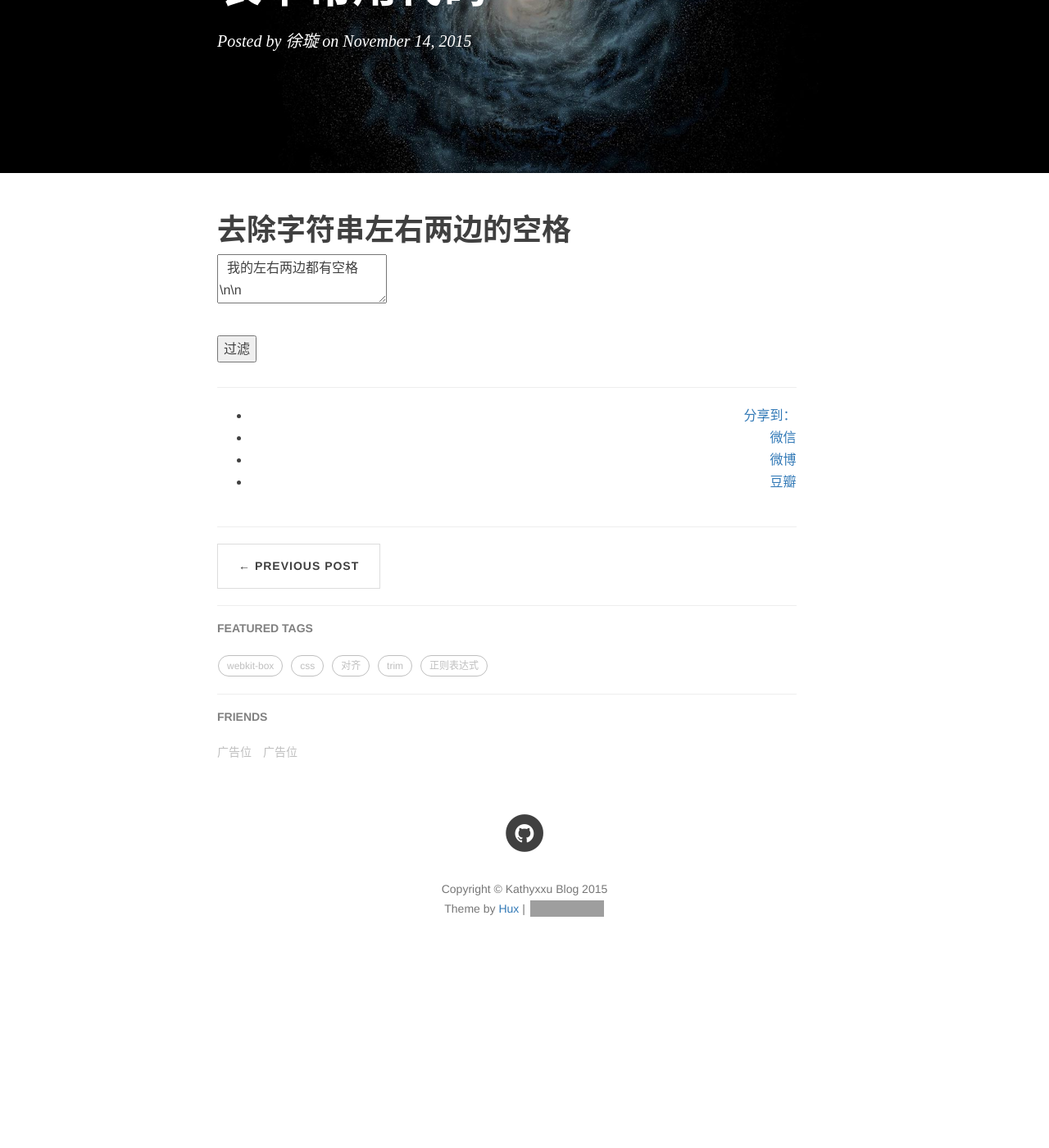
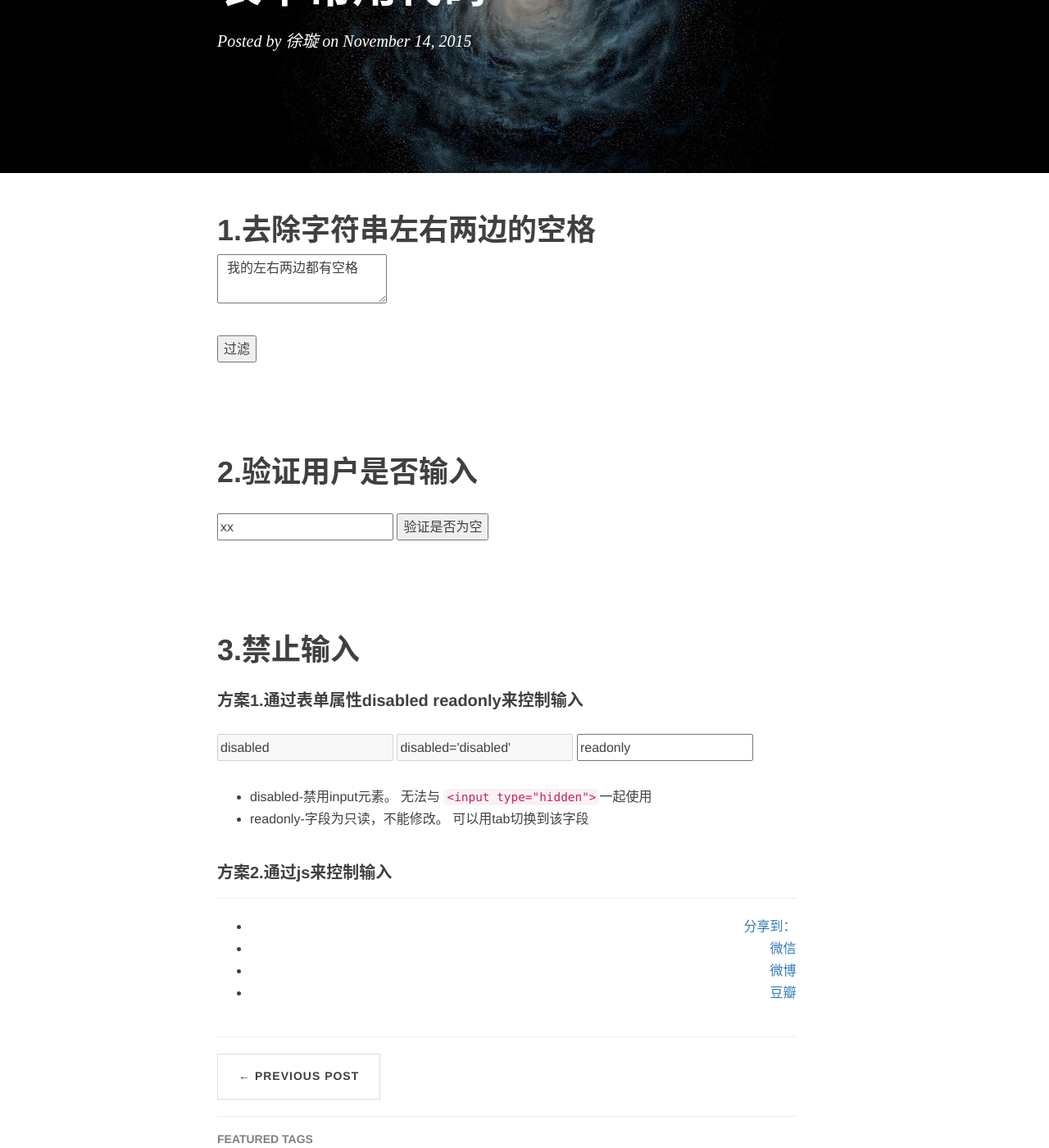
Before and after one commit to kathyxxu/kathyxxu.github.io, a Jekyll site: the page built from _posts/2015-11-14-form.markdown, in a window 1280 px wide and 1400 px high, scrolled down 246 px. Shown: the whole window at 82% size. Built offline with Jekyll 4.4.1, drawn with Linux system fonts in a browser that asks for light colours; nearby versions of some CDN libraries; comment, search, counter and statistics services are not loaded; before the commit the page ends 1459 px from its top, so only the background shows below that; some of the changed text lies outside the part shown; grey boxes are pictures that could not be loaded.

Commit message:
update source

```diff
--- a/_posts/2015-11-14-form.markdown
+++ b/_posts/2015-11-14-form.markdown
@@ -6,12 +6,14 @@ date:       2015-11-14
 author:     "徐璇"
 header-img: "img/post-bg-universe.jpg"
 tags:
-    - trim
-    - 正则表达式
+    - 去除空格
+    - 禁止输入
+    - 字符限制
 ---
 
-# 去除字符串左右两边的空格
-<textarea type="text" id="tvalue" width="500" height="200">  我的左右两边都有空格   \n\n </textarea><input type="button" id="tbtn" value="过滤">
+# 1.去除字符串左右两边的空格 #
+<textarea id="tvalue" width="500" height="200">  我的左右两边都有空格   </textarea>
+<input type="button" id="tbtn" value="过滤">
 
 <script>
 window.onload = function() {
@@ -22,5 +24,41 @@ window.onload = function() {
 			tvalue.value = tvalue.value.replace(/^(\s|\u00A0)+|(\s|\u00A0)+$/g, "")
 		}
 }
+</script>
+<br/><br/>
 
+
+# 2.验证用户是否输入 #
+<input type="text" id="tvalue2" value="xx"/>
+<input type="button" id="tbtn2" value="验证是否为空"/>
+
+<script>
+window.onload = function() {
+	var tvalue = document.getElementById("tvalue2"),
+		tbtn = document.getElementById("tbtn2");
+
+		tbtn.onclick = function() {
+			if(!tvalue.value.replace(/^(\s|\u00A0)+|(\s|\u00A0)+$/g, "")){
+				alert('empty input')
+			}else{
+				alert('not empty input')
+			}
+		}
+}
 </script>
+<br/><br/>
+
+
+# 3.禁止输入 #
+
+#### 方案1.通过表单属性disabled readonly来控制输入 ####
+<input type="text" value="disabled" disabled/>
+<input type="text" value="disabled='disabled'" disabled="disabled"/>
+<input type="text" value="readonly" readonly/>
+
+* disabled-禁用input元素。
+  无法与 `<input type="hidden">`一起使用
+* readonly-字段为只读，不能修改。
+  可以用tab切换到该字段
+
+#### 方案2.通过js来控制输入 ####
```
Also changed, not shown: 6 other files.
